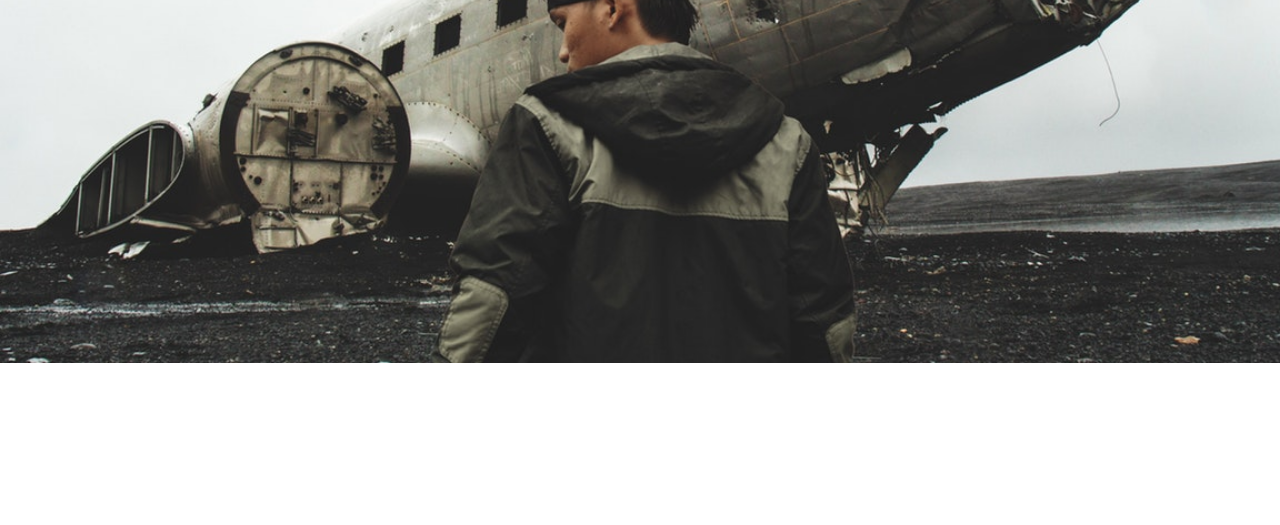
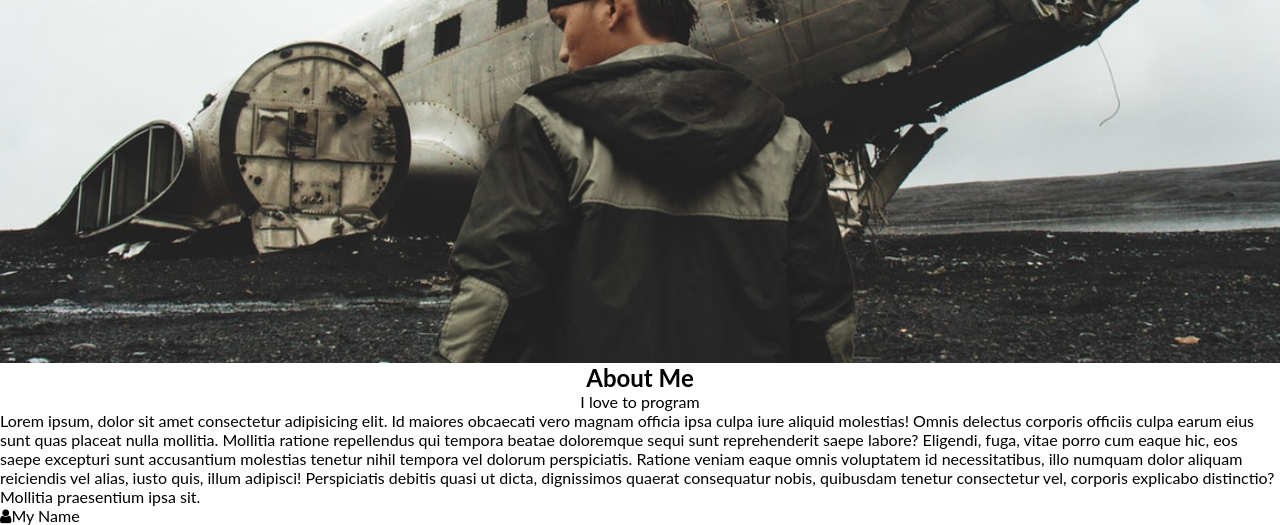
Before and after one commit to AndrewZamora/recreateW3SchoolsDemoSites, a website: page src/index.html in a window 1280 px wide. Shown: the part 437-962 px from the top of the page. Before the commit the page ends 800 px from the top, so only its background shows below. Drawn offline with Linux system fonts and the light colour scheme.

Commit message:
Added about section

```diff
--- a/src/index.html
+++ b/src/index.html
@@ -52,6 +52,15 @@
                 <span>Website</span> Logo</h2>
         </div>
     </header>
+    <!-- About Section -->
+    <section class="about">
+<h2>About Me</h2>
+<p>I love to program</p>
+<p>Lorem ipsum, dolor sit amet consectetur adipisicing elit. Id maiores obcaecati vero magnam officia ipsa culpa iure aliquid molestias! Omnis delectus corporis officiis culpa earum eius sunt quas placeat nulla mollitia. Mollitia ratione repellendus qui tempora beatae doloremque sequi sunt reprehenderit saepe labore? Eligendi, fuga, vitae porro cum eaque hic, eos saepe excepturi sunt accusantium molestias tenetur nihil tempora vel dolorum perspiciatis. Ratione veniam eaque omnis voluptatem id necessitatibus, illo numquam dolor aliquam reiciendis vel alias, iusto quis, illum adipisci! Perspiciatis debitis quasi ut dicta, dignissimos quaerat consequatur nobis, quibusdam tenetur consectetur vel, corporis explicabo distinctio? Mollitia praesentium ipsa sit.</p>
+
+<p><i class="fa fa-user"></i>My Name</p>
+
+    </section>
     <script type="text/javascript" src="main.js"></script>
 </body>
 
--- a/src/scss/style.scss
+++ b/src/scss/style.scss
@@ -153,6 +153,7 @@ nav {
     color: #fff;
 }
 
+header {
     h2 {
         font-weight: normal;
         display: block;
@@ -164,7 +165,16 @@ h2 {
                 display: none;
             }
     }
+}
 
 .menuClose {
     display: none;
 }
+
+//About Section
+.about {
+    h2,p:nth-of-type(1) {
+        text-align: center;
+    }
+
+}
```
Also changed, not shown: src/css/style.css. Lines whose indentation alone changed are shown as unchanged.
